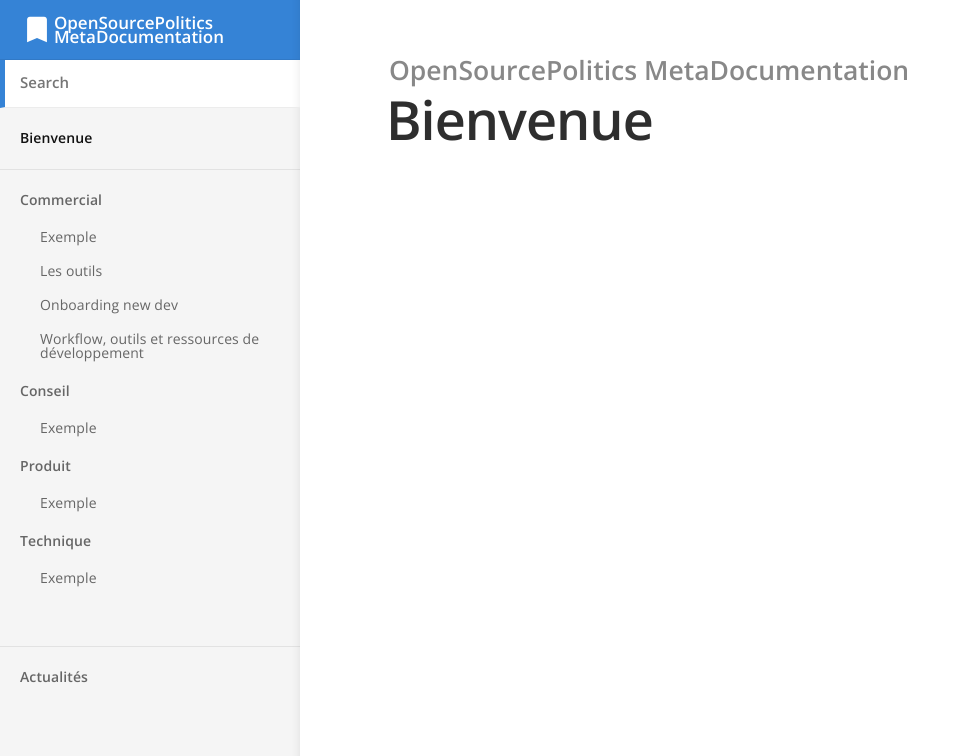
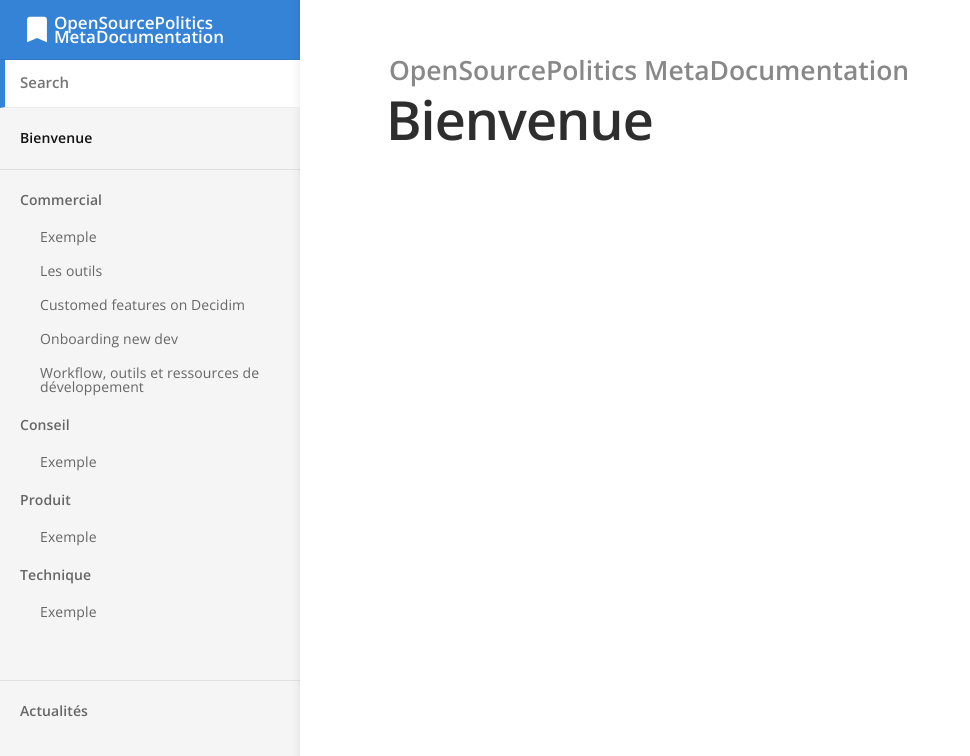
Before and after one commit to OpenSourcePolitics/osp-documentation, a Jekyll site: the page built from index.md, in a window 1280 px wide. Shown: the top 756 px of the page, without its empty margins (0-970 px from the left). Built offline with Jekyll 4.4.1, drawn with Linux system fonts in a browser that asks for light colours.

Commit message:
Update customed_features.md

```diff
--- a/_docs/Technique/customed_features.md
+++ b/_docs/Technique/customed_features.md
@@ -1,4 +1,10 @@
-# CUSTOMED_FEATURES.md
+---
+title: Customed features on Decidim
+category: Commercial
+order: 1
+---
+
+# CUSTOMED_FEATURES on Decidim
 
 For each branch, please keep here the list of all OSP customed features with the precise, exhaustive list of all the commits that are concerned by each feature.
 ___
```
